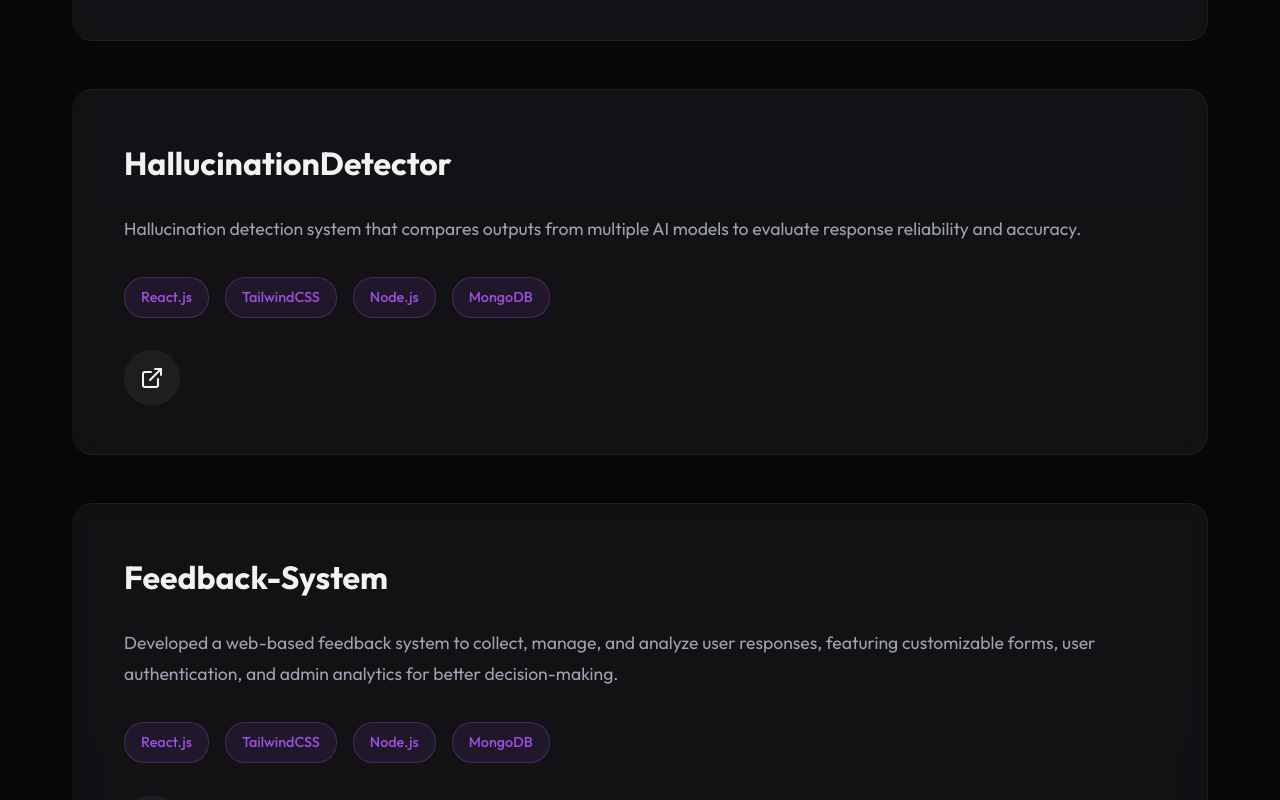
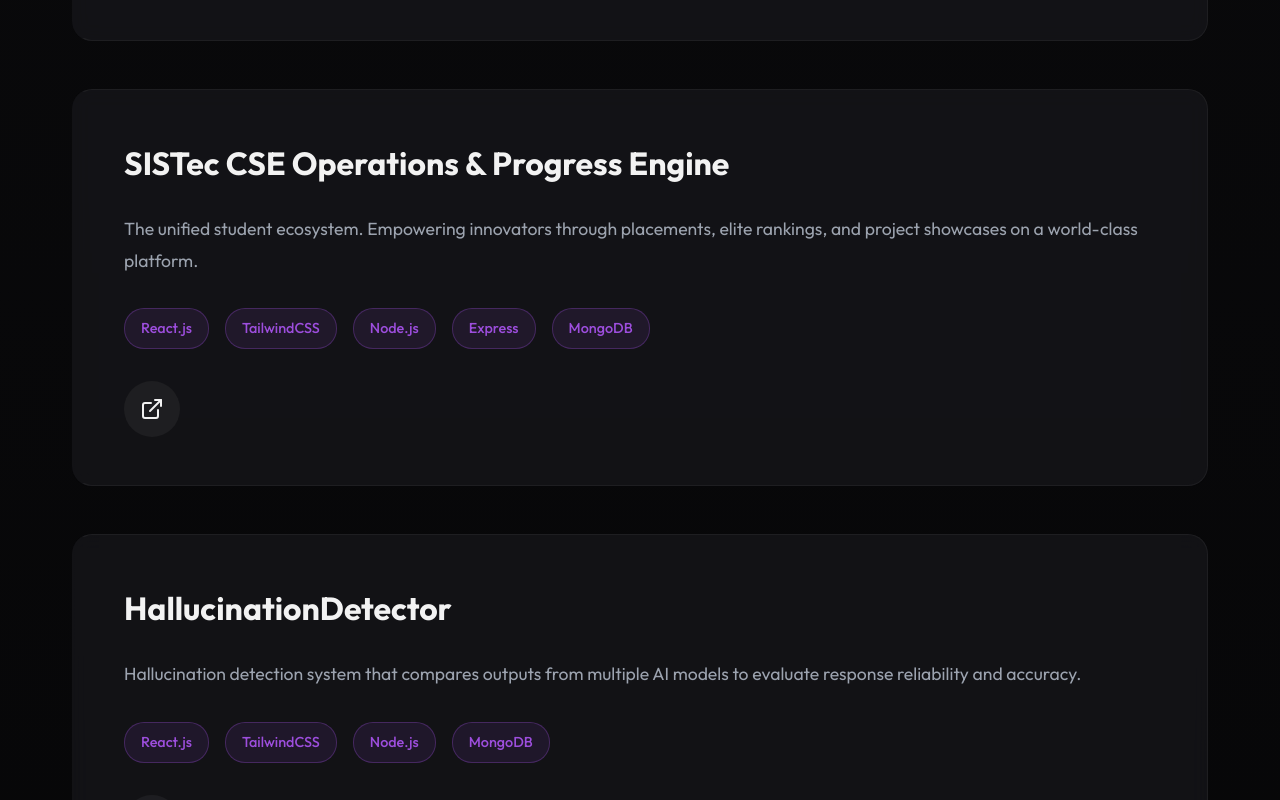
Before and after one commit to Ajayverma001/portfolio, a React app: page / in a window 1280 px wide. Shown: the part 3360-4160 px from the top of the page. Built offline with nearby package versions, Linux system fonts and the light colour scheme; the HTML template or start-up script is replaced by a standard one.

Commit message:
add new project

```diff
--- a/src/components/Projects.jsx
+++ b/src/components/Projects.jsx
@@ -9,6 +9,12 @@
             description: 'An institutional web app for booking campus venues. Features role-based access control, conflict resolution logic, and administrative dashboard for approvals.',
             techStack: ['React.js', 'TailwindCSS', 'Node.js', 'MongoDB'],
             links: { live: 'https://seo.sistec.ac.in/' }
+        },
+        {
+            title: 'SISTec CSE Operations & Progress Engine',
+            description: 'The unified student ecosystem. Empowering innovators through placements, elite rankings, and project showcases on a world-class platform.',
+            techStack: ['React.js', 'TailwindCSS', 'Node.js', 'Express', 'MongoDB'],
+            links: { live: 'https://scope.sistec.ac.in/' }
         },
         {
             title: 'HallucinationDetector',
```
